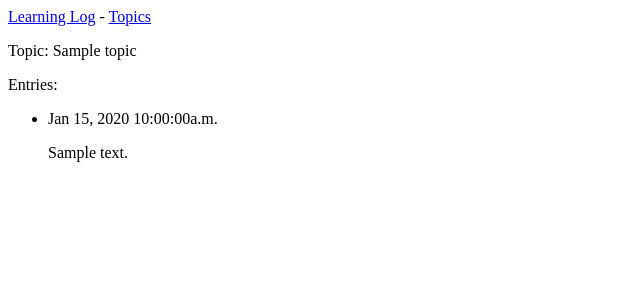
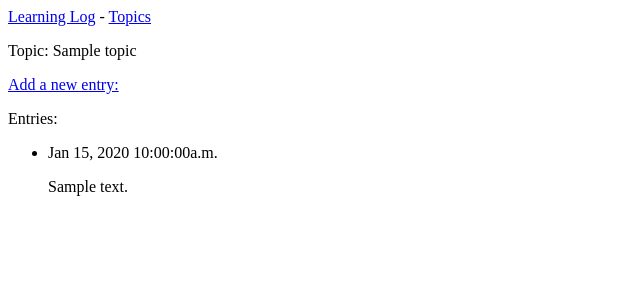
Before and after one commit to kevin-v-le/learning-log, a Django app: template learning_logs/templates/learning_logs/topic.html in a window 1280 px wide. Shown: the top 300 px of the page, without its empty margins (0-640 px from the left). Run offline with Django 3.2, Linux system fonts and the light colour scheme; the template is opened without the code that fills it: most values are stand-ins (such as "Sample title", 1, 10 or a date in 2020).

Commit message:
add link to new_entry page from topic pages

```diff
--- a/learning_logs/templates/learning_logs/topic.html
+++ b/learning_logs/templates/learning_logs/topic.html
@@ -1,6 +1,11 @@
 {% extends 'learning_logs/base.html' %}
 {% block content %}
     <p>Topic: {{ topic }}</p>
+
+    <p>
+      <a href="{% url 'learning_logs:new_entry' topic.id %}">Add a new entry:</a>
+    </p>
+
 
     <p>Entries:</p>
         <ul>
```
